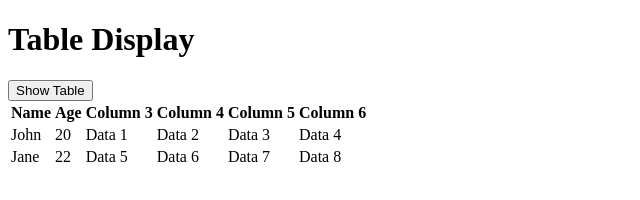
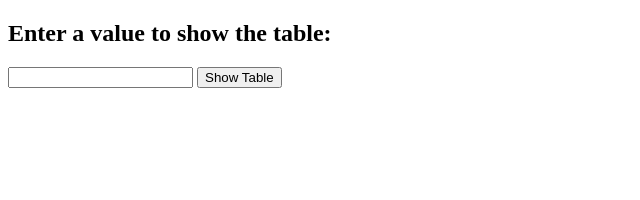
Before and after one commit to alaamer12/apktest, a plain HTML site: page index.html in a window 1280 px wide. Both pictures are taken after a click on the button "Show Table". Shown: the whole page, without its empty margins (0-640 px from the left). Drawn offline with Linux system fonts and the light colour scheme.

Commit message:
Update index.html
second ry

```diff
--- a/index.html
+++ b/index.html
@@ -1,49 +1,58 @@
 <!DOCTYPE html>
 <html>
 <head>
-  <title>Table Display</title>
+  <title>Student Degrees</title>
   <style>
-    #myTable {
-      display: none; /* Initially hide the table */
+    table {
+      border-collapse: collapse;
+    }
+    th, td {
+      border: 1px solid black;
+      padding: 8px;
     }
   </style>
-  <script>
-    function showTable() {
-      var table = document.getElementById("myTable");
-      table.style.display = "table"; // Display the table when button is clicked
-    }
-  </script>
 </head>
 <body>
-  <h1>Table Display</h1>
+  <h2>Enter a value to show the table:</h2>
+  <input type="text" id="inputField">
   <button onclick="showTable()">Show Table</button>
-
-  <table id="myTable">
+  <br><br>
+  <div id="tableContainer" style="display: none;">
+    <table>
       <tr>
-      <th>Name</th>
-      <th>Age</th>
-      <th>Column 3</th>
-      <th>Column 4</th>
-      <th>Column 5</th>
-      <th>Column 6</th>
+        <th>Student</th>
+        <th>Degree</th>
       </tr>
       <tr>
         <td>John</td>
-      <td>20</td>
-      <td>Data 1</td>
-      <td>Data 2</td>
-      <td>Data 3</td>
-      <td>Data 4</td>
+        <td>Bachelor's</td>
       </tr>
       <tr>
         <td>Jane</td>
-      <td>22</td>
-      <td>Data 5</td>
-      <td>Data 6</td>
-      <td>Data 7</td>
-      <td>Data 8</td>
+        <td>Master's</td>
       </tr>
-    <!-- Add more rows as needed -->
+      <tr>
+        <td>David</td>
+        <td>PhD</td>
+      </tr>
+      <tr>
+        <td>Sarah</td>
+        <td>Bachelor's</td>
+      </tr>
+      <tr>
+        <td>Michael</td>
+        <td>Master's</td>
+      </tr>
     </table>
+  </div>
+
+  <script>
+    function showTable() {
+      var inputValue = document.getElementById("inputField").value;
+      if (inputValue === "correct") {
+        document.getElementById("tableContainer").style.display = "block";
+      }
+    }
+  </script>
 </body>
 </html>
```
Lines whose indentation alone changed are shown as unchanged.
